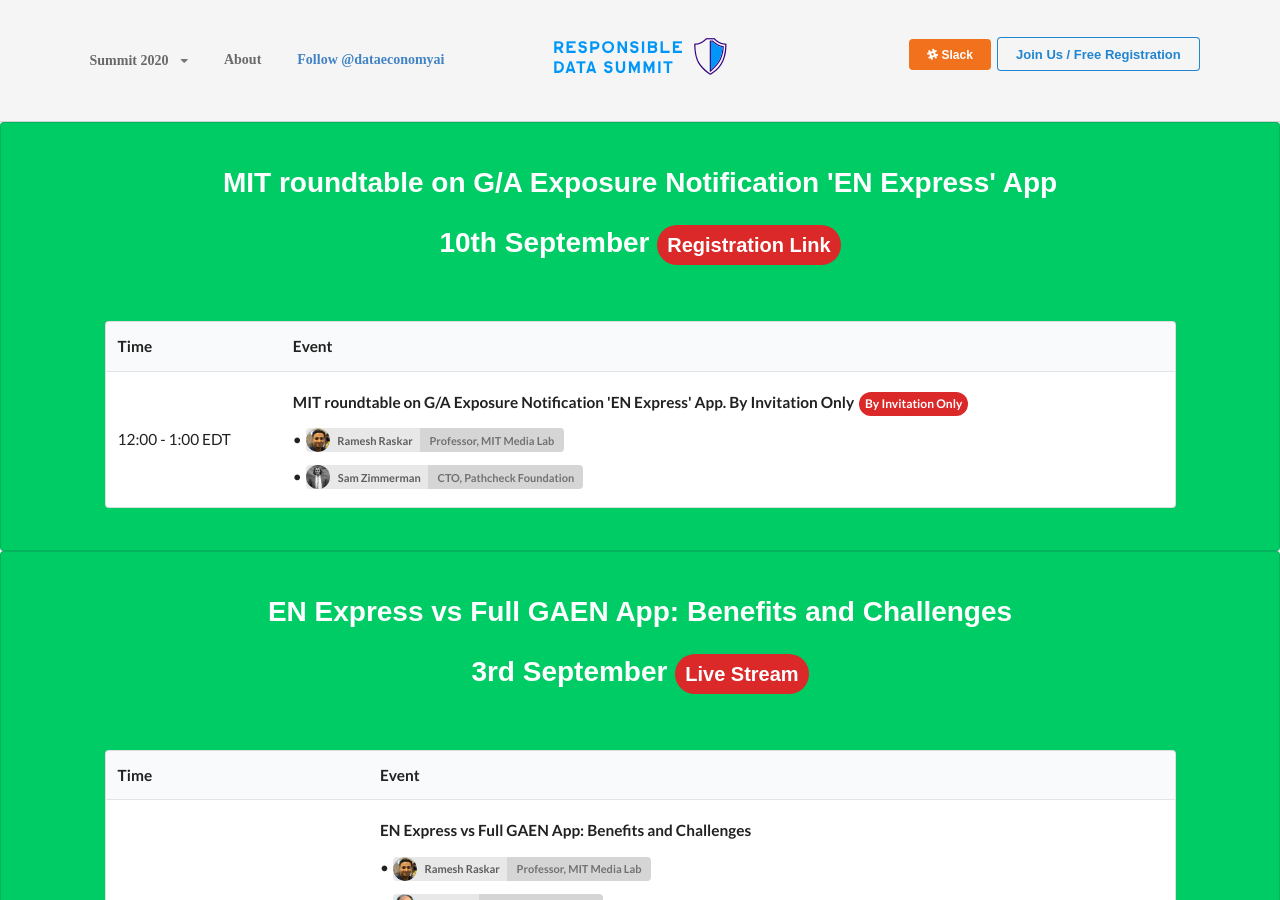
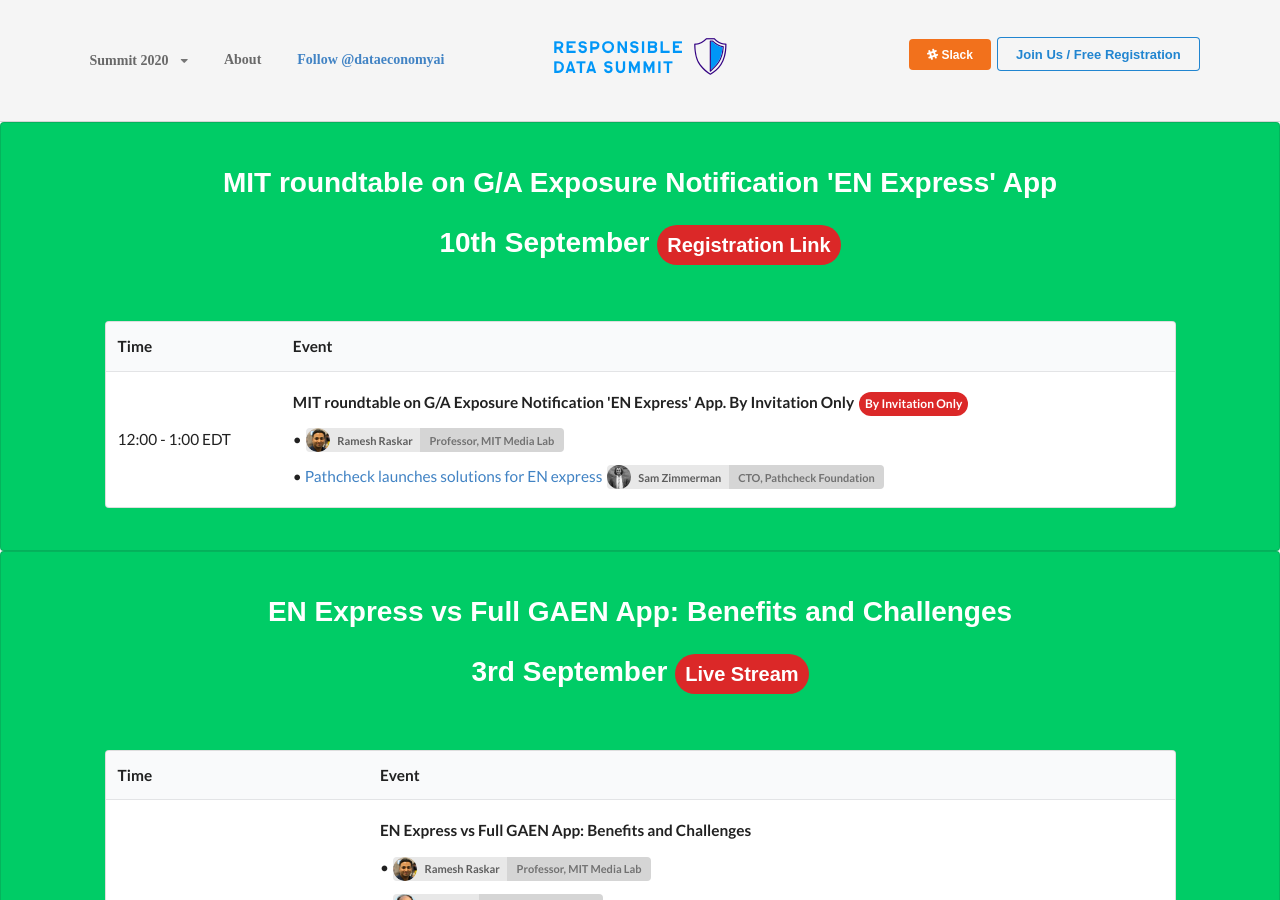
Before and after one commit to responsible-data-summit/events, a Jekyll site: the page built from agenda-0806.html, in a window 1280 px wide and 900 px high. Built offline with Jekyll 4.4.1, drawn with Linux system fonts in a browser that asks for light colours; some web fonts are replaced; comment, search, counter and statistics services are not loaded.

Commit message:
add link

```diff
--- a/_data/agenda0910.yml
+++ b/_data/agenda0910.yml
@@ -5,3 +5,5 @@
       speakers:
         - name: Ramesh Raskar
         - name: Sam Zimmerman
+          content: Pathcheck launches solutions for EN express
+          link: "https://pathcheck.org/pathcheck-launches-solutions-for-en-express-unveiled-by-google-apple"
```
